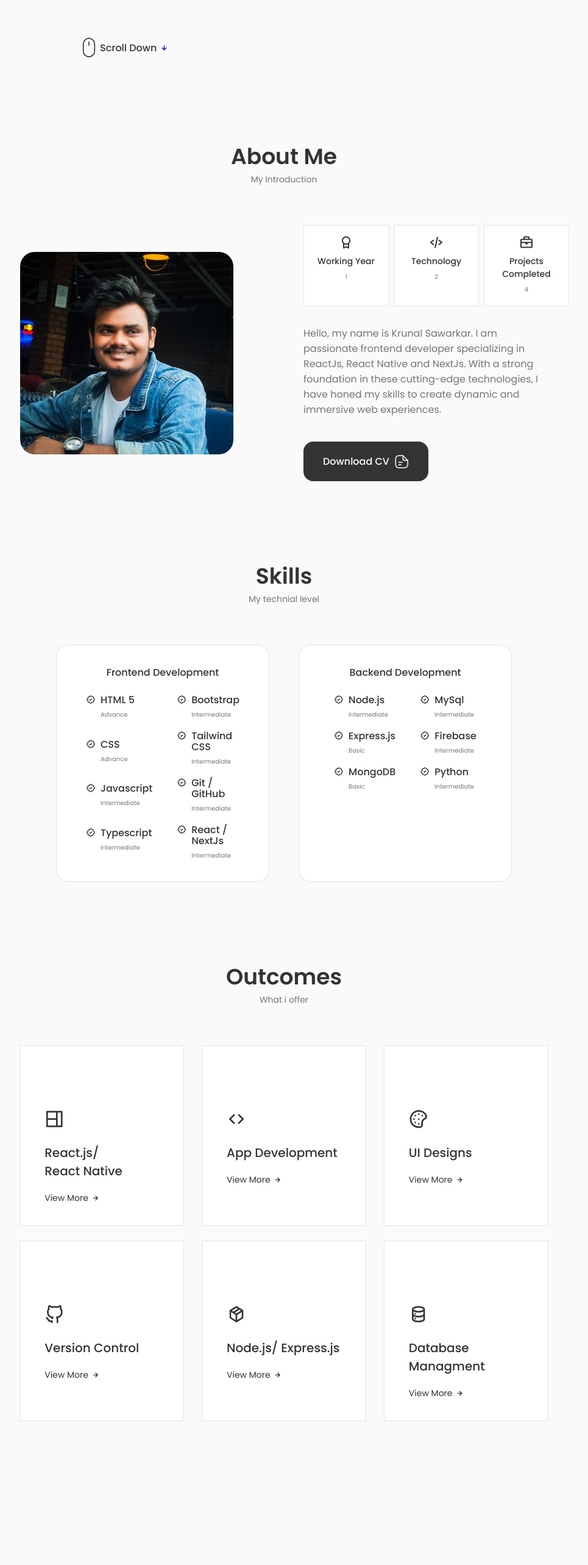
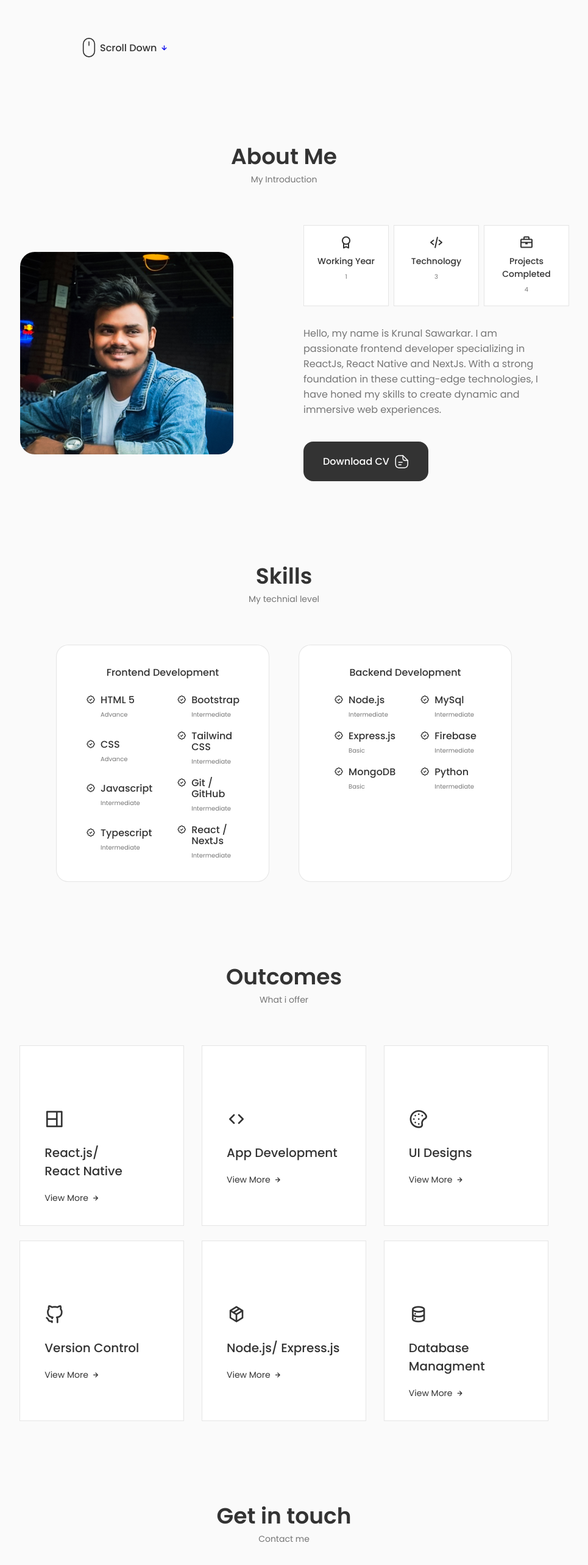
Before and after one commit to Krunalsawarkar/my-portfolio-site, a React (Vite) app: page / in a window 1280 px wide. Shown: the part 539-3105 px from the top of the page at 61% size, without its empty margins (174-1139 px from the left). Before the commit the page ends 2901 px from the top, so only its background shows below. Built offline with nearby package versions, Linux system fonts and the light colour scheme.

Commit message:
Working Commit

```diff
--- a/src/App.jsx
+++ b/src/App.jsx
@@ -6,6 +6,7 @@ import About from "./components/about/About";
 import { Element } from "react-scroll";
 import Skills from "./components/skills/Skills";
 import Outcomes from "./components/outcomes/Outcomes";
+import Contact from "./components/contact/Contact";
 
 function App() {
   return (
@@ -16,6 +17,7 @@ function App() {
         <About />
         <Skills/>
         <Outcomes/>
+        <Contact/>
       </Element>
     </>
   );
--- a/src/components/about/Info.jsx
+++ b/src/components/about/Info.jsx
@@ -11,7 +11,7 @@ const Info = () => {
       <div className="about__box">
         <i class="bx bx-code-alt about__icon"></i>
         <h3 className="about__title">Technology</h3>
-        <span className="about__subtitle">2</span>
+        <span className="about__subtitle">3</span>
       </div>
       <div className="about__box">
         <i class="bx bx-briefcase about__icon"></i>
--- /dev/null
+++ b/src/components/contact/Contact.jsx
@@ -0,0 +1,13 @@
+import React from "react";
+import { Element } from "react-scroll";
+
+const Contact = () => {
+  return (
+    <Element className="contact section" id="contact">
+      <h2 className="section__title">Get in touch</h2>
+      <span className="section__subtitle">Contact me</span>
+    </Element>
+  );
+};
+
+export default Contact;
--- a/src/components/outcomes/Outcomes.jsx
+++ b/src/components/outcomes/Outcomes.jsx
@@ -14,6 +14,7 @@ const Outcomes = () => {
       <h2 className="section__title">Outcomes</h2>
       <span className="section__subtitle">What i offer</span>
       <div className="outcomes__container container grid">
+
         <div className="outcomes__content">
           <div>
             <i className="uil uil-web-grid outcomes__icon"></i>
--- a/src/components/outcomes/outcomes.css
+++ b/src/components/outcomes/outcomes.css
@@ -136,9 +136,19 @@
 }
 
 @media screen and (max-width : 576px) {
-
+  .outcomes__modal-content {
+    padding: 4.5rem 1.5rem 2.5rem;
+  }
+  .outcomes__modal-description {
+    padding: 0;
+  }
 }
 
-@media screen and (max-width : 350px) {
-
+@media screen and (max-width : 395px) {
+  .outcomes__container {
+    grid-template-columns: max-content;
+  }
+  .outcomes__content {
+    padding-right: 2rem;
+  }
 }
--- a/src/components/skills/skills.css
+++ b/src/components/skills/skills.css
@@ -66,11 +66,17 @@
     }
 }
 
-@media screen and (max-width : 350px) {
+@media screen and (max-width : 395px) {
+    .section{
+        padding: 2rem 0 6rem;
+    }
     .skills__box{
         column-gap: 1.25rem;
     }
     .skills__name{
         font-size: var(--small-font-size);
     }
+    .skills__content {
+        margin: 0 2rem 0 2rem;
+    }
 }
```
Also changed, not shown: src/components/contact/contact.css (added).
